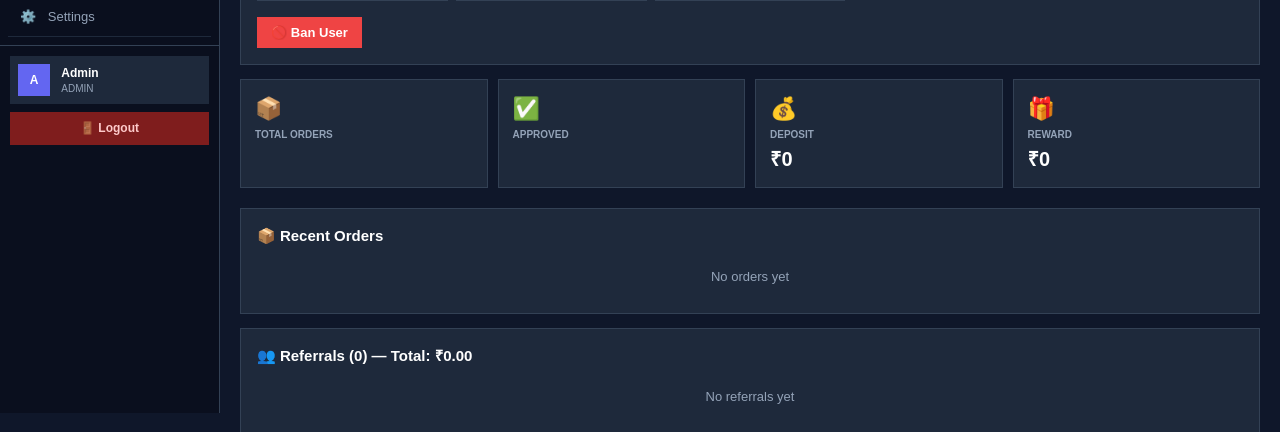
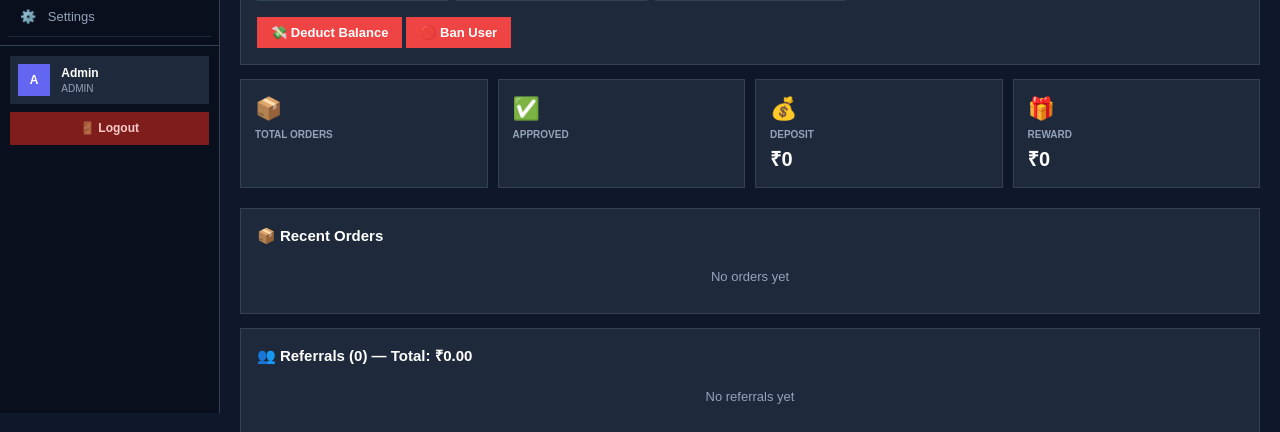
Before and after one commit to sandip-dev87/slotex-bot, a Flask app: template admin/templates/user_detail.html in a window 1280 px wide. Shown: the part 387-819 px from the top of the page. Run offline with Flask 3, Linux system fonts and the light colour scheme; the template is opened without the code that fills it, so the values that code supplies are empty.

Commit message:
Add deduct balance modal with live preview

```diff
--- a/admin/templates/user_detail.html
+++ b/admin/templates/user_detail.html
@@ -43,6 +43,7 @@
   </div>
 
   <div class="action-bar" style="margin-top:16px;">
+    <button class="btn btn-danger" onclick="openDeductModal()">💸 Deduct Balance</button>
     {% if user.is_banned %}
     <button class="btn btn-success" onclick="unbanUser({{ user.id }})">✓ Unban User</button>
     {% else %}
@@ -120,6 +121,82 @@
 {% endblock %}
 
 {% block scripts %}
+
+<!-- DEDUCT BALANCE MODAL -->
+<div id="deduct-modal" class="modal-overlay" onclick="if(event.target.id==='deduct-modal') closeDeductModal()">
+  <div class="modal" style="max-width:440px;">
+    <h3>Deduct Balance</h3>
+    <div class="detail-item" style="margin-bottom:12px;">
+      <div class="detail-label">User</div>
+      <div class="detail-value">{{ user.name }} ({{ user.mobile }})</div>
+    </div>
+    <div class="detail-item" style="margin-bottom:16px;">
+      <div class="detail-label">Current Balance</div>
+      <div class="detail-value" style="font-size:20px;color:#10b981;">Rs {{ "%.2f"|format(user.balance) }}</div>
+    </div>
+    <label class="filter-label" style="display:block;margin-bottom:6px;">Amount to Deduct (Rs)</label>
+    <input id="deduct-amount" type="number" min="0.01" step="0.01" placeholder="e.g. 100" oninput="updateNewBalance()">
+    <div class="detail-item" style="margin-top:12px;margin-bottom:16px;">
+      <div class="detail-label">New Balance Will Be</div>
+      <div class="detail-value" id="new-balance-preview" style="font-size:20px;color:#10b981;">Rs {{ "%.2f"|format(user.balance) }}</div>
+    </div>
+    <label class="filter-label" style="display:block;margin-bottom:6px;">Reason (required)</label>
+    <textarea id="deduct-reason" rows="3" placeholder="Reason for deduction..."></textarea>
+    <div class="modal-actions">
+      <button class="btn btn-ghost" onclick="closeDeductModal()">Cancel</button>
+      <button class="btn btn-danger" onclick="confirmDeduct()">Confirm Deduct</button>
+    </div>
+  </div>
+</div>
+
+<script>
+const CURRENT_BALANCE = {{ user.balance }};
+const USER_ID = {{ user.id }};
+
+function openDeductModal() {
+  document.getElementById('deduct-amount').value = '';
+  document.getElementById('deduct-reason').value = '';
+  document.getElementById('new-balance-preview').textContent = 'Rs ' + CURRENT_BALANCE.toFixed(2);
+  document.getElementById('new-balance-preview').style.color = '#10b981';
+  document.getElementById('deduct-modal').classList.add('open');
+}
+
+function closeDeductModal() {
+  document.getElementById('deduct-modal').classList.remove('open');
+}
+
+function updateNewBalance() {
+  const amt = parseFloat(document.getElementById('deduct-amount').value) || 0;
+  const newBal = CURRENT_BALANCE - amt;
+  const preview = document.getElementById('new-balance-preview');
+  preview.textContent = 'Rs ' + newBal.toFixed(2);
+  preview.style.color = newBal < 0 ? '#ef4444' : '#10b981';
+}
+
+async function confirmDeduct() {
+  const amount = parseFloat(document.getElementById('deduct-amount').value);
+  const reason = document.getElementById('deduct-reason').value.trim();
+
+  if (!amount || amount <= 0) {
+    showToast('Valid amount required', 'error');
+    return;
+  }
+  if (!reason) {
+    showToast('Reason required', 'error');
+    return;
+  }
+
+  const { ok, data } = await apiCall('/api/users/' + USER_ID + '/deduct_balance', { amount, reason });
+  if (ok && data.ok) {
+    showToast('Balance deducted: Rs ' + amount.toFixed(2), 'success');
+    closeDeductModal();
+    setTimeout(() => location.reload(), 800);
+  } else {
+    showToast(data.error || 'Failed', 'error');
+  }
+}
+</script>
+
 <script>
 async function banUser(id) {
   if (!confirm('Ban this user?')) return;
```
